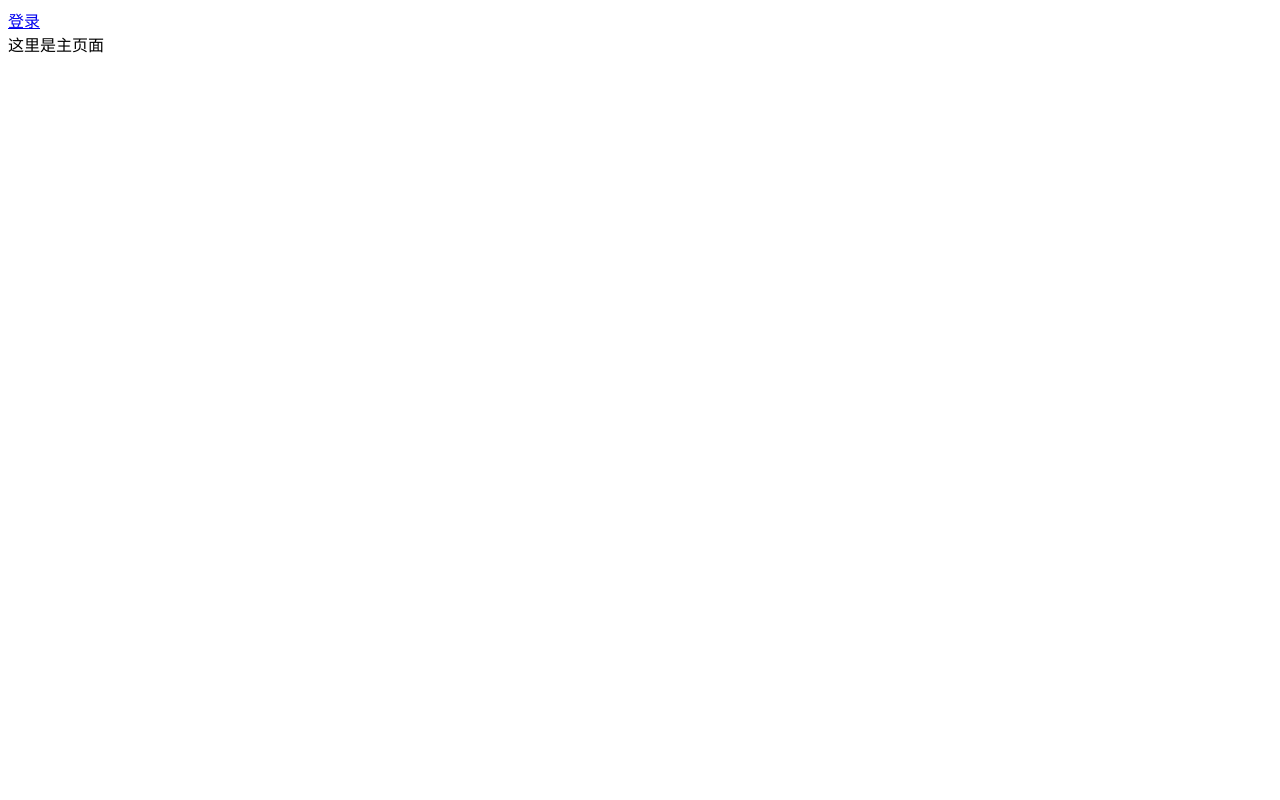
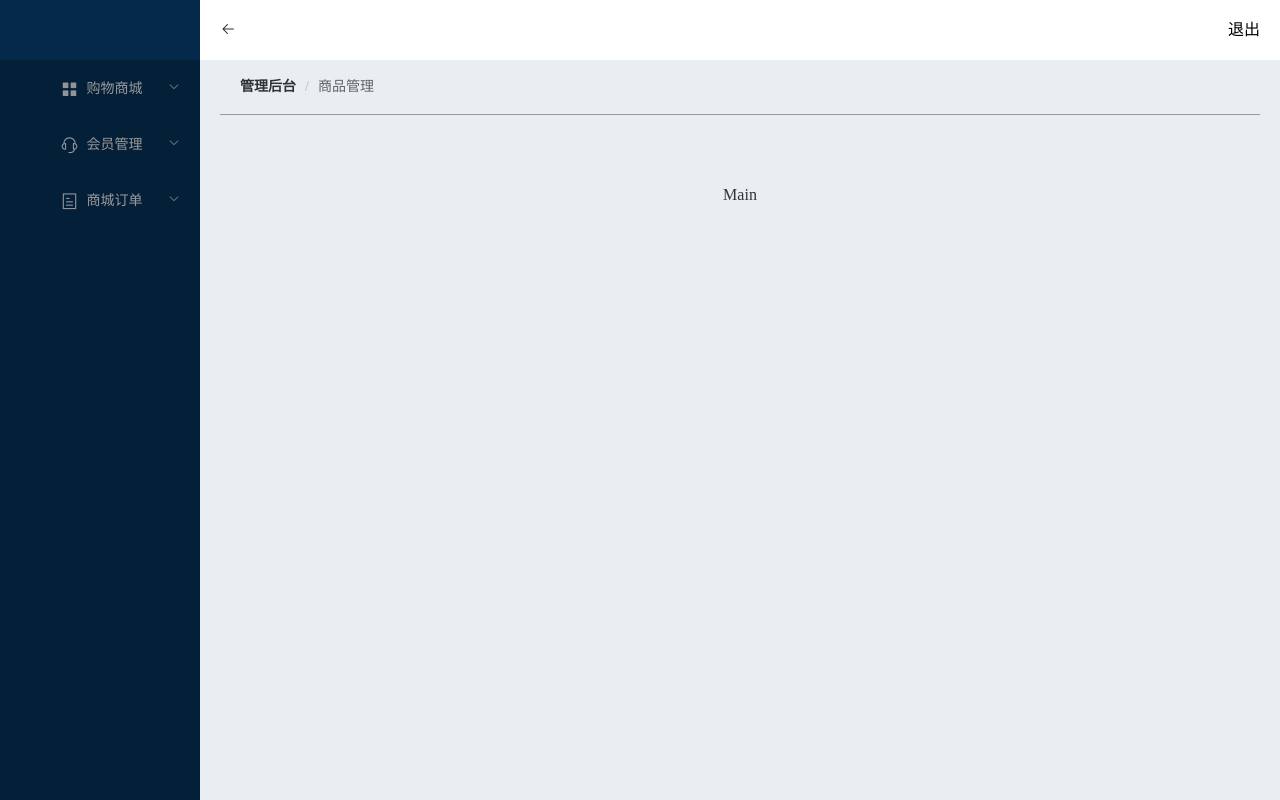
Before and after one commit to wenzichao/shop-admin, a Vue app: page /#/ in a window 1280 px wide. Built offline with nearby package versions, Linux system fonts and the light colour scheme.

Commit message:
第二次提交

```diff
--- a/src/App.vue
+++ b/src/App.vue
@@ -1,26 +1,26 @@
 <template>
   <div>
-    <!-- <Index></Index> -->
-    <router-link to='/login'>登录</router-link>
     <router-view></router-view>
   </div>
 </template>
 
 <script>
-import Index from './components/index.vue'
+
 
 export default {
-  mounted(){
-  //   this.$axios({
-  //     url:'https://api.github.com/users',
-  //     method:'GET',
-  // }).then(res => {
-  //   console.log(res);
-  // })
-  }
 }
 </script>
 
 <style>
-
+  *{
+    margin: 0;
+    padding: 0;
+  }
+  ul,li,ol{
+    list-style: none;
+  }
+  a{
+    color: #000;
+    text-decoration: none;
+  }
 </style>
--- /dev/null
+++ b/src/components/Crumbs.vue
@@ -0,0 +1,20 @@
+<template>
+  <div class="crumbs">
+    <el-breadcrumb separator="/">
+      <el-breadcrumb-item :to="{ path: '/' }">管理后台</el-breadcrumb-item>
+      <el-breadcrumb-item>商品管理</el-breadcrumb-item>
+    </el-breadcrumb>
+  </div>
+</template>
+
+<script>
+export default {};
+</script>
+
+<style>
+    .crumbs{
+        padding-left: 20px;
+        border-bottom: 1px solid #999;
+        padding-bottom: 20px;
+    }
+</style>
--- /dev/null
+++ b/src/components/Header.vue
@@ -0,0 +1,26 @@
+<template>
+    <el-row type="flex" justify="space-between">
+        <div class="arrow" @click="handelShrink"><i class="el-icon-back"></i></div>
+        <div>
+            {{realname}}
+            <router-link to='/login'>退出</router-link>
+        </div>
+    </el-row>
+</template>
+
+<script>
+export default {
+    props:['realname'],
+    methods:{
+        handelShrink(){
+             this.$emit('change')
+        }
+    }
+}
+</script>
+
+<style scoped>
+    .arrow{
+        cursor:pointer;
+    }
+</style>
--- /dev/null
+++ b/src/components/Navigtion.vue
@@ -0,0 +1,66 @@
+<template>
+  <div>
+    <div class="navTop"></div>
+    <el-menu
+      default-active="2"
+      class="el-menu-vertical-demo"
+      background-color="#041f38"
+      text-color="#999"
+      active-text-color="#fff"
+      :collapse='isShow'
+    >
+      <el-submenu index="1">
+        <template slot="title">
+          <i class="el-icon-menu"></i>
+          <span>购物商城</span>
+        </template>
+        <el-menu-item-group>
+          <el-menu-item index="1-1">商品管理</el-menu-item>
+          <el-menu-item index="1-2">栏目管理</el-menu-item>
+        </el-menu-item-group>
+      </el-submenu>
+
+      <el-submenu index="2">
+        <template slot="title">
+          <i class="el-icon-service"></i>
+          <span>会员管理</span>
+        </template>
+        <el-menu-item-group>
+          <el-menu-item index="2-1">会员列表</el-menu-item>
+        </el-menu-item-group>
+      </el-submenu>
+
+      <el-submenu index="3">
+        <template slot="title">
+          <i class="el-icon-tickets"></i>
+          <span>商城订单</span>
+        </template>
+        <el-menu-item-group>
+          <el-menu-item index="3-1">订单管理</el-menu-item>
+        </el-menu-item-group>
+      </el-submenu>
+    </el-menu>
+  </div>
+</template>
+
+<script>
+export default {
+  props:['isShow']
+};
+</script>
+
+<style scoped>
+.el-menu-vertical-demo:not(.el-menu--collapse) {
+  /* padding-left: 1px; */
+  width: 200px;
+  min-height: 400px;
+}
+.el-menu{
+  border: none
+}
+.navTop {
+  height: 60px;
+  z-index: 3;
+  background-color: #05294b;
+}
+</style>
--- a/src/components/index.vue
+++ /dev/null
@@ -1,15 +0,0 @@
-<template>
-    <div>
-        这里是主页面
-    </div>
-</template>
-
-<script>
-export default {
-
-}
-</script>
-
-<style>
-
-</style>
--- /dev/null
+++ b/src/page/Admin.vue
@@ -0,0 +1,85 @@
+<template>
+    <el-container>
+      <el-aside width="auto">
+          <Navigtion :isShow='isShow'></Navigtion>
+      </el-aside>
+      <el-container>
+        <el-header><Header @change='handelChangeShow' :realname='realname'/></el-header>
+        <el-main>
+            <Crunbs></Crunbs>
+            Main
+        </el-main>
+      </el-container>
+    </el-container>
+</template>
+
+<script>
+// 头部样式
+import Header from '../components/Header.vue'
+// 左侧导航栏
+import Navigtion from '../components/Navigtion.vue'
+// 面包屑导航
+import Crunbs from '../components/Crumbs.vue'
+export default {
+    data(){
+        return {
+            isShow:false,
+            realname:'',
+        }
+    },
+    methods:{
+        handelChangeShow(){
+            this.isShow = !this.isShow
+        }
+    },
+    mounted(){
+        var query = this.$route.query
+        this.realname = query.realname
+        // console.log(query);
+    },
+    components:{
+        Header,
+        Navigtion,
+        Crunbs
+    }
+};
+</script>
+
+<style>
+.el-header,
+.el-footer {
+  color: #333;
+  text-align: center;
+  line-height: 60px;
+}
+
+.el-aside {
+    background-color: #041f38;
+    color: #333;
+    text-align: center;
+    line-height: 200px;
+}
+
+.el-main {
+  background-color: #e9eef3;
+  color: #333;
+  text-align: center;
+  line-height: 160px;
+}
+
+body > div > .el-container {
+  width: 100%;
+  position: absolute;
+  top: 0;
+  bottom: 0;
+}
+
+.el-container:nth-child(5) .el-aside,
+.el-container:nth-child(6) .el-aside {
+  line-height: 260px;
+}
+
+.el-container:nth-child(7) .el-aside {
+  line-height: 320px;
+}
+</style>
--- a/src/page/login.vue
+++ b/src/page/login.vue
@@ -1,23 +1,23 @@
 <template>
-  <div class="loginStyle">
-      <h4>登录</h4>
+  <div class="form-wrapper">
     <el-form
-    :model="ruleForm"
-    status-icon
+    :model="form"
     :rules="rules"
-    ref="ruleForm"
-    label-width="100px"
-    class="demo-ruleForm"
+    ref="form"
+    label-width="80px"
+    class="form"
   >
-    <el-form-item label="账号" prop="pass">
-      <el-input type="text" v-model="ruleForm.pass" autocomplete="off"></el-input>
+    <p>登录</p>
+    <el-form-item label="账号" prop="username">
+      <el-input v-model="form.username"></el-input>
     </el-form-item>
-    <el-form-item label="密码" prop="checkPass">
-      <el-input type="password" v-model="ruleForm.checkPass" autocomplete="off"></el-input>
+    <el-form-item label="密码" prop="password">
+      <el-input type="password" v-model="form.password"></el-input>
     </el-form-item>
-    <el-form-item>
-      <el-button type="primary" @click="submitForm('ruleForm')">提交</el-button>
-      <el-button @click="resetForm('ruleForm')">重置</el-button>
+
+    <el-form-item class="btn">
+      <el-button type="primary" @click="onSubmit">登录</el-button>
+      <el-button @click="resetForm('form')">重置</el-button>
     </el-form-item>
   </el-form>
   </div>
@@ -26,68 +26,76 @@
 <script>
 export default {
   data() {
-      var validatePass = (rule, value, callback) => {
-        if (value === '') {
-          callback(new Error('请输入账号'));
-        } else {
-          if (this.ruleForm.checkPass !== '') {
-            this.$refs.ruleForm.validateField('checkPass');
-          }
-          callback();
-        }
-      };
-      var validatePass2 = (rule, value, callback) => {
-        if (value === '') {
-          callback(new Error('请输入密码'));
-        } else {
-          if (this.ruleForm.checkPass !== '') {
-            this.$refs.ruleForm.validateField('checkPass');
-          }
-          callback();
-        }
-      };
     return {
-        ruleForm: {
-          pass: '',
-          checkPass: '',
-          age: ''
+      form: {
+        username: "",
+        password:""
       },
       rules: {
-          pass: [
-            { validator: validatePass, trigger: 'blur' }
+        username: [
+          { required: true, message: "请输入账号", trigger: "blur" },
         ],
-          checkPass: [
-            { validator: validatePass2, trigger: 'blur' }
-          ]
+        password: [
+          { required: true, message: "请输入密码", trigger: "blur" },
+        ],
       }
     };
   },
   methods: {
-      submitForm(formName) {
-        this.$refs[formName].validate((valid) => {
+    onSubmit(){
+      const data = {
+        uname:this.form.username,
+        upwd:this.form.password
+      }
+      this.$refs.form.validate((valid) => {
           if (valid) {
-            alert('submit!');
-          } else {
-            console.log('error submit!!');
-            return false;
+            this.$axios({
+              url:'http://localhost:8899/admin/account/login',
+              method:'POST',
+              data,
+              withCredentials: true
+            }).then(res=>{
+              // console.log(res.data);
+              const {message,status} = res.data
+              if(status==0){
+                this.$router.push('/?realname='+message.realname)
+              }
+              if(status==1){
+                this.$message.error(message);
+              }
+            })
           }
         });
     },
-      resetForm(formName) {
-        this.$refs[formName].resetFields();
+    resetForm(form) {
+      this.$refs[form].resetFields();
     }
   }
-  }
+};
 </script>
 
-<style>
-    h4{
+<style scoped>
+  .form-wrapper{
+    width: 100%;
+    position: absolute;
+    top:0;
+    bottom:0;
+    /* background-color: #ccc; */
+  }
+  .form{
+    width: 500px;
+    position: absolute;
+    left: 50%;
+    margin-left: -250px;
+    top: 50%;
+    margin-top: -116px;
+  }
+  .form p{
     text-align: center;
+    margin-bottom: 20px;
     color: #409EFF;
-        font-weight: 700;
   }
-    .loginStyle{
-        width: 500px;
-        margin: 150px auto;
+  .btn{
+    margin-left: 112px;
   }
 </style>
```
Also changed, not shown: src/main.js (+5 -3 lines). Lines whose indentation alone changed are shown as unchanged.
